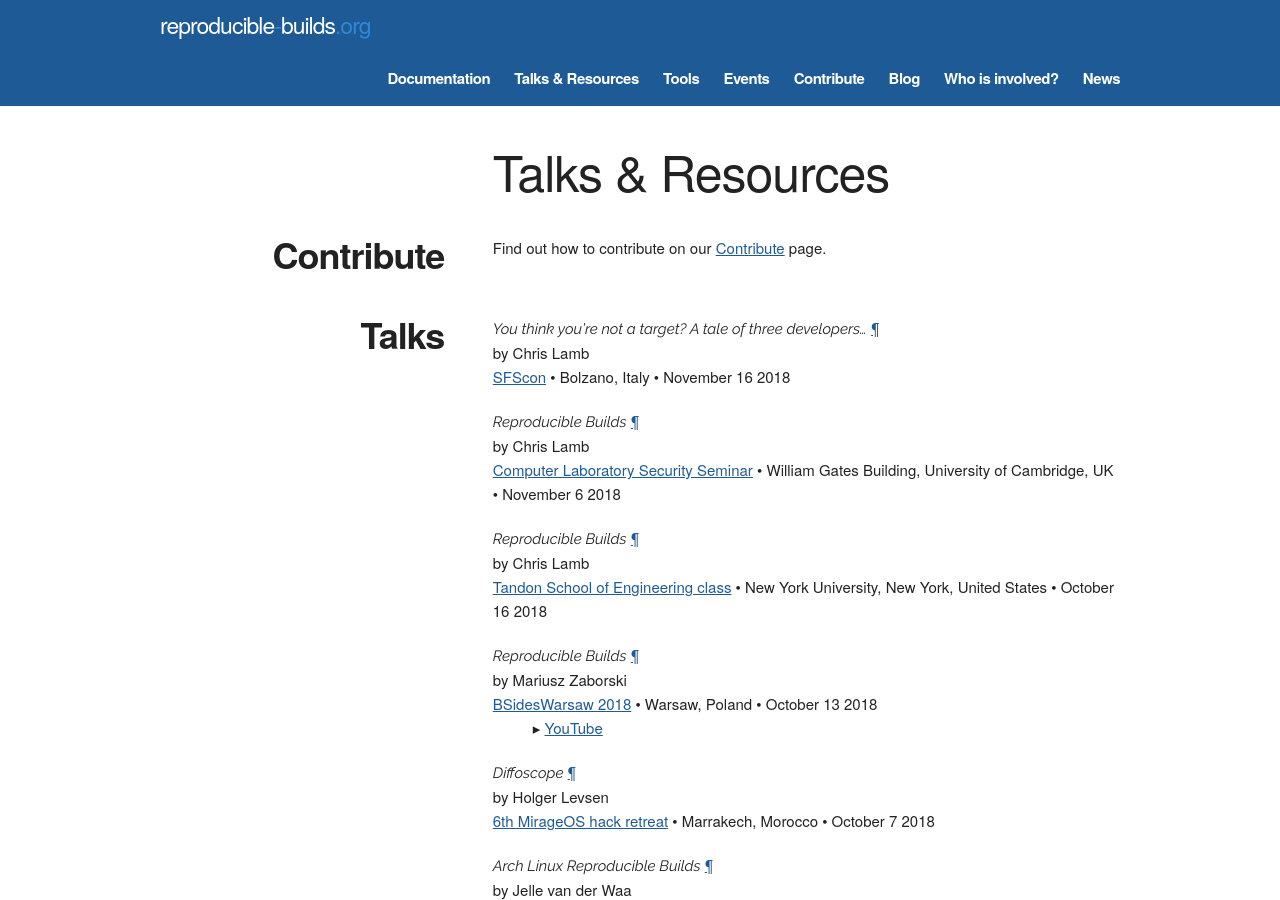
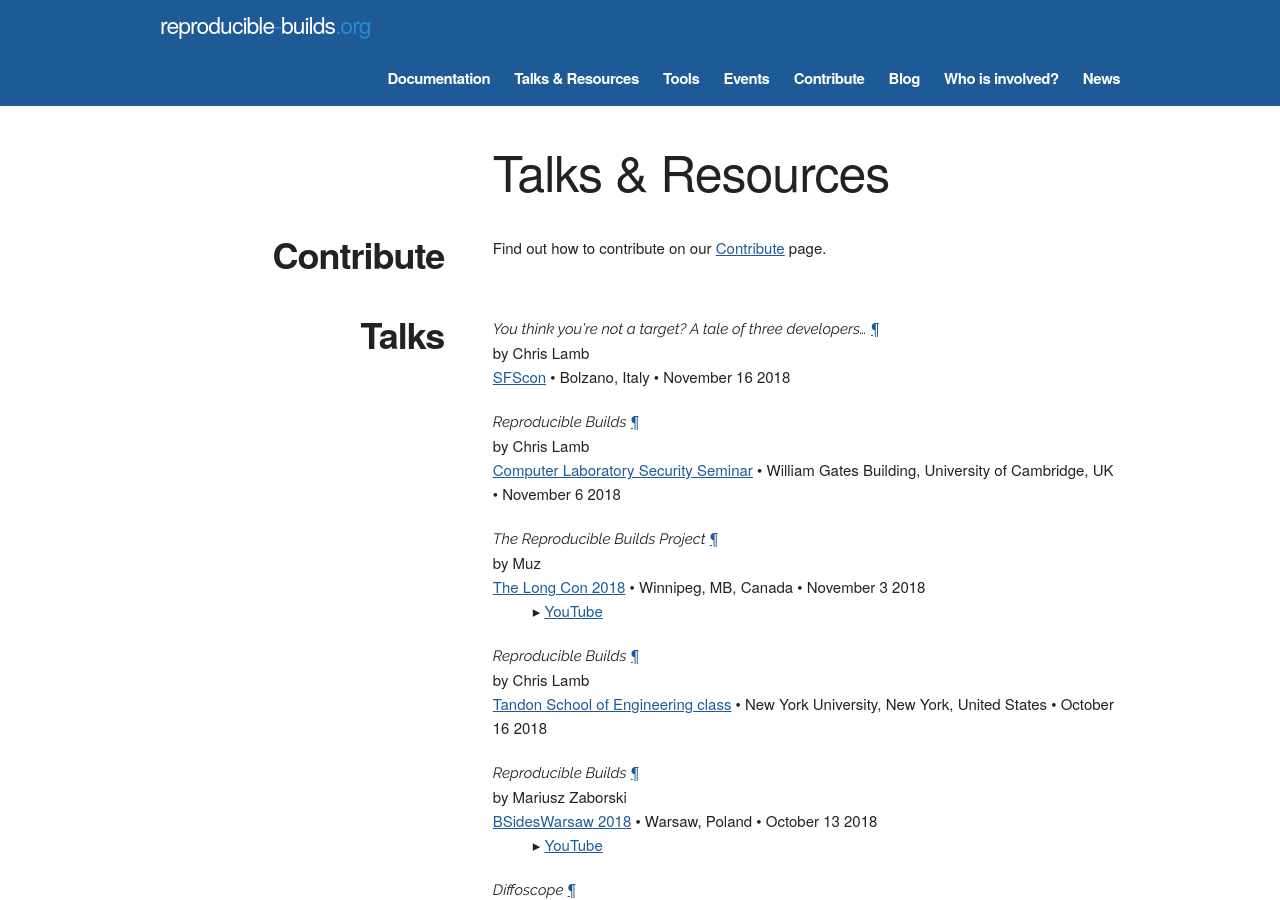
Before and after one commit to prototypefund/reproducible-website, a Jekyll site: the page built from resources.html, in a window 1280 px wide and 900 px high. Built offline with Jekyll 4.4.1, drawn with Linux system fonts in a browser that asks for light colours; some web fonts are replaced.

Commit message:
Muz's intro talk to the project from The Long Con 2018

```diff
--- a/_data/presentations.yml
+++ b/_data/presentations.yml
@@ -13,6 +13,16 @@
     name: Computer Laboratory Security Seminar
     date: 2018-11-06
     location: William Gates Building, University of Cambridge, UK
+
+- title: The Reproducible Builds Project
+  presented_by: Muz
+  event:
+    url: https://thelongcon.ca
+    name: The Long Con 2018
+    date: 2018-11-03
+    location: Winnipeg, MB, Canada
+  video:
+    youtube: pAiSbpzUmU0
 
 - title: Reproducible Builds
   presented_by: Chris Lamb
```
Also changed, not shown: _blog/posts/189.md (+1 -1 lines).
